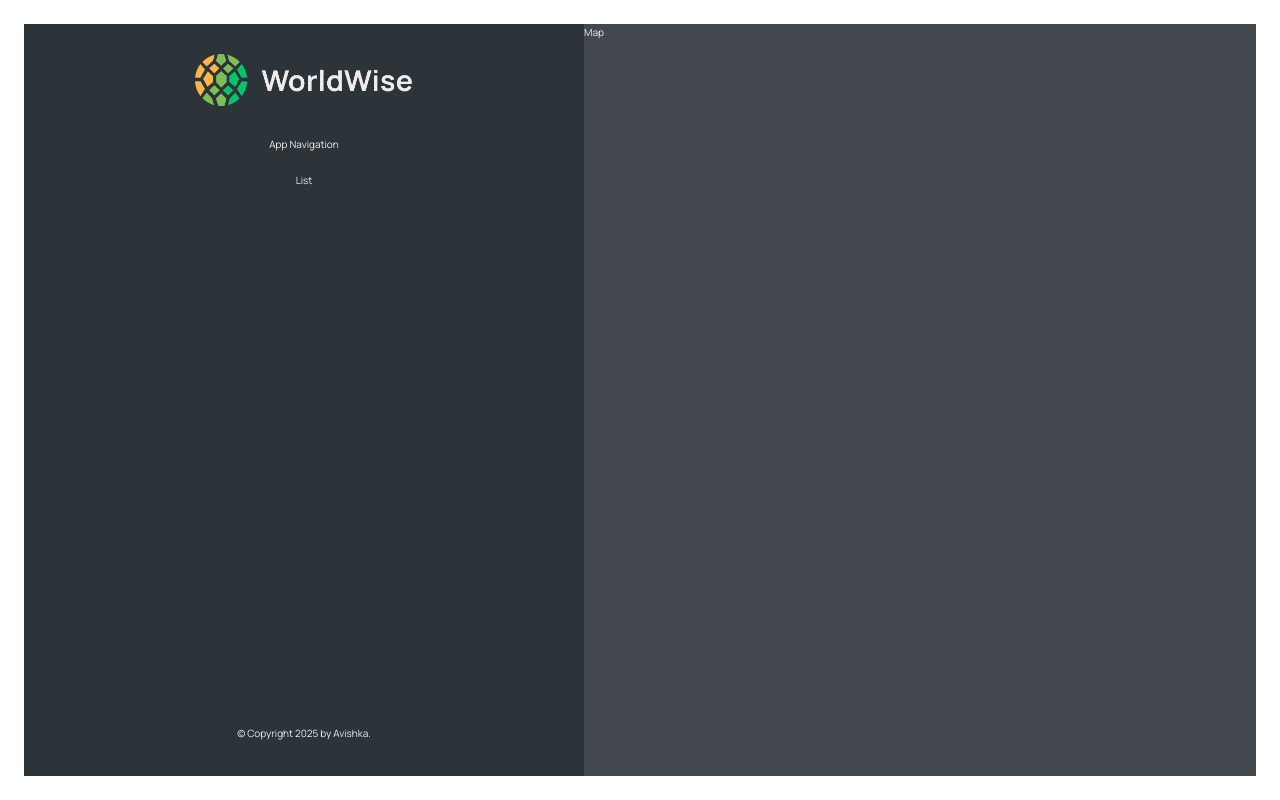
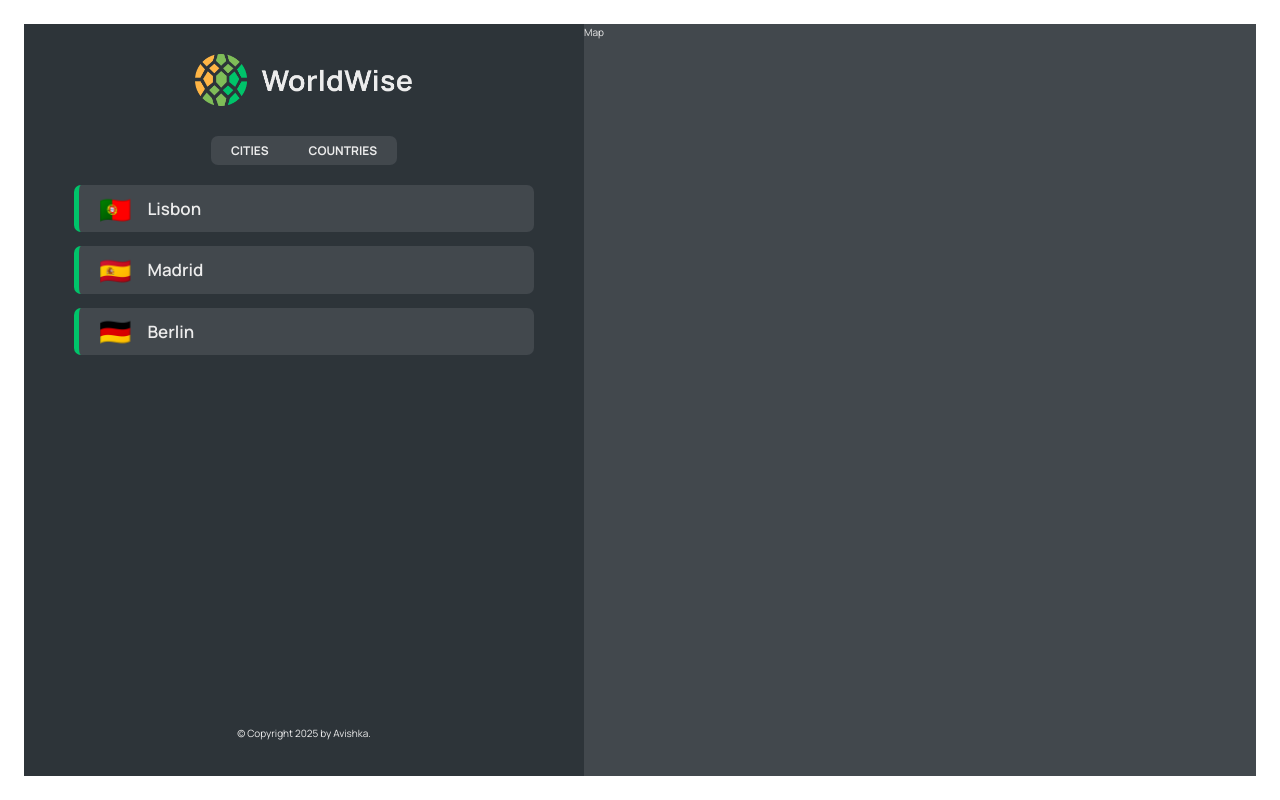
Before and after one commit to avishkaox/world_wise, a React (Vite) app: page /app in a window 1280 px wide. Built offline with nearby package versions, Linux system fonts and the light colour scheme; data requests are answered from the project's data file.

Commit message:
added jason server and fecthed data from the fake api

```diff
--- a/package.json
+++ b/package.json
@@ -7,9 +7,11 @@
     "dev": "vite",
     "build": "vite build",
     "lint": "eslint . --ext js,jsx --report-unused-disable-directives --max-warnings 0",
-    "preview": "vite preview"
+    "preview": "vite preview",
+     "server": "json-server --watch data/cities.json --port 8000"
   },
   "dependencies": {
+    "json-server": "^1.0.0-beta.3",
     "react": "^18.2.0",
     "react-dom": "^18.2.0",
     "react-router-dom": "^6.30.1"
--- a/src/App.jsx
+++ b/src/App.jsx
@@ -1,22 +1,46 @@
 import { BrowserRouter, Routes, Route } from "react-router-dom";
+import { useEffect, useState } from "react";
 import Products from "./pages/Products";
 import Homepage from "./pages/Homepage";
 import Pricing from "./pages/Pricing";
 import PageNotFound from "./pages/PageNotFound";
 import AppLayout from "./pages/AppLayout";
 import Login from "./pages/Login";
+import CityList from "./components/CityList";
 
 function App() {
+
+   const [cities, setCities] = useState([]);
+   const [isLoading , setIsLoading] = useState(false)
+
+  useEffect(function () {
+    async function GetCities() {
+      try {
+        setIsLoading(true)
+        const res = await fetch("http://localhost:8000/cities");
+        const data = await res.json();
+        if (!res.ok) throw new Error("something went wrong");
+        setCities(data);
+        console.log(data);
+      } catch (err) {
+        console.error(err.message);
+      } finally{
+         setIsLoading(false)
+      }
+    }
+    GetCities();
+  }, []);
+
   return (
     <BrowserRouter>
       <Routes>
         <Route path="product" element={<Products />} />
-        <Route path="/" element={<Homepage />} />
+        <Route index element={<Homepage />} />
         <Route path="pricing" element={<Pricing />} />
         <Route path="*" element={<PageNotFound />} />
         <Route path="app" element={<AppLayout />}>
-          <Route index element={<p>List</p>} />
-          <Route path="cities" element={<p>asd</p>} />
+          <Route index element={<CityList isLoading={isLoading} cities={cities} />} />
+          <Route path="cities" element={<CityList isLoading={isLoading} cities={cities}/>} />
           <Route path="countries" element={<p>asdsss</p>} />
           <Route path="form" element={<p>form</p>} />
         </Route>
--- a/src/components/AppNav.jsx
+++ b/src/components/AppNav.jsx
@@ -1,8 +1,18 @@
 
+import { NavLink } from 'react-router-dom'
 import styles from './AppNav.module.css'
 function AppNav() {
   return (
-    <nav className={styles.nav}>App Navigation</nav>
+    <nav className={styles.nav}>
+      <ul>
+        <li>
+          <NavLink to="cities">Cities</NavLink>
+        </li>
+        <li>
+          <NavLink to="countries">Countries</NavLink>
+        </li>
+      </ul>
+    </nav>
   )
 }
 export default AppNav
--- /dev/null
+++ b/src/components/CityItem.jsx
@@ -0,0 +1,11 @@
+import styles from "./CityItem.module.css";
+
+function CityItem(props) {
+  return (
+    <li className={styles.cityItem}>
+      <span className={styles.emoji}>{props.cities.emoji}</span>
+      <h3 className={styles.name}>{props.cities.cityName}</h3>
+    </li>
+  );
+}
+export default CityItem;
--- /dev/null
+++ b/src/components/CityList.jsx
@@ -0,0 +1,20 @@
+import CityItem from "./CityItem";
+import styles from "./CityList.module.css";
+import Spinner from "./Spinner"
+
+function CityList(props) {
+  return (
+    <>
+      {props.isLoading ? (
+        <Spinner/>
+      ) : (
+        <ul className={styles.cityList}>
+          {props.cities.map((item, index) => (
+            <CityItem key={index} cities={item} />
+          ))}
+        </ul>
+      )}
+    </>
+  );
+}
+export default CityList;
--- a/src/components/Logo.jsx
+++ b/src/components/Logo.jsx
@@ -1,7 +1,12 @@
+import { Link } from "react-router-dom";
 import styles from "./Logo.module.css";
 
 function Logo() {
-  return <img src="/logo.png" alt="WorldWise logo" className={styles.logo} />;
+  return (
+    <Link to="/">
+      <img src="/logo.png" alt="WorldWise logo" className={styles.logo} />
+    </Link>
+  );
 }
 
 export default Logo;
```
Also changed, not shown: .eslintrc.cjs, 1 other file (tests, documents, lock files or other folders).
